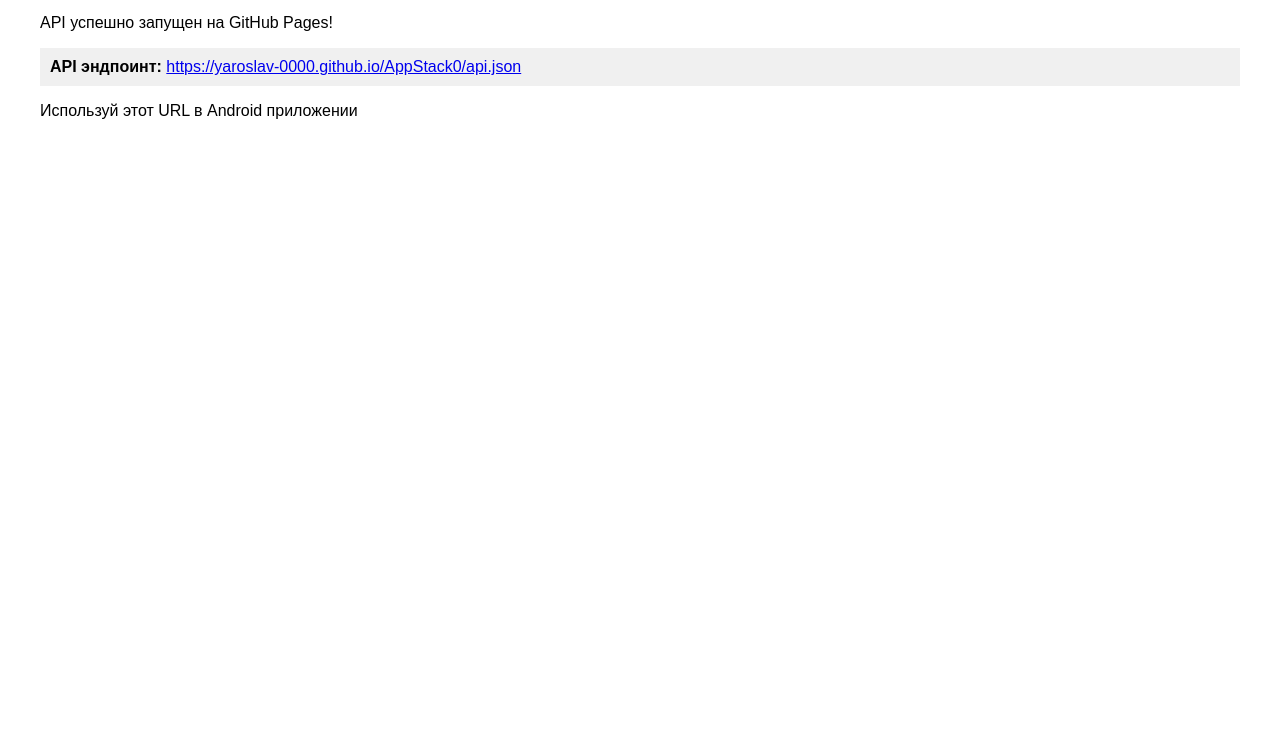
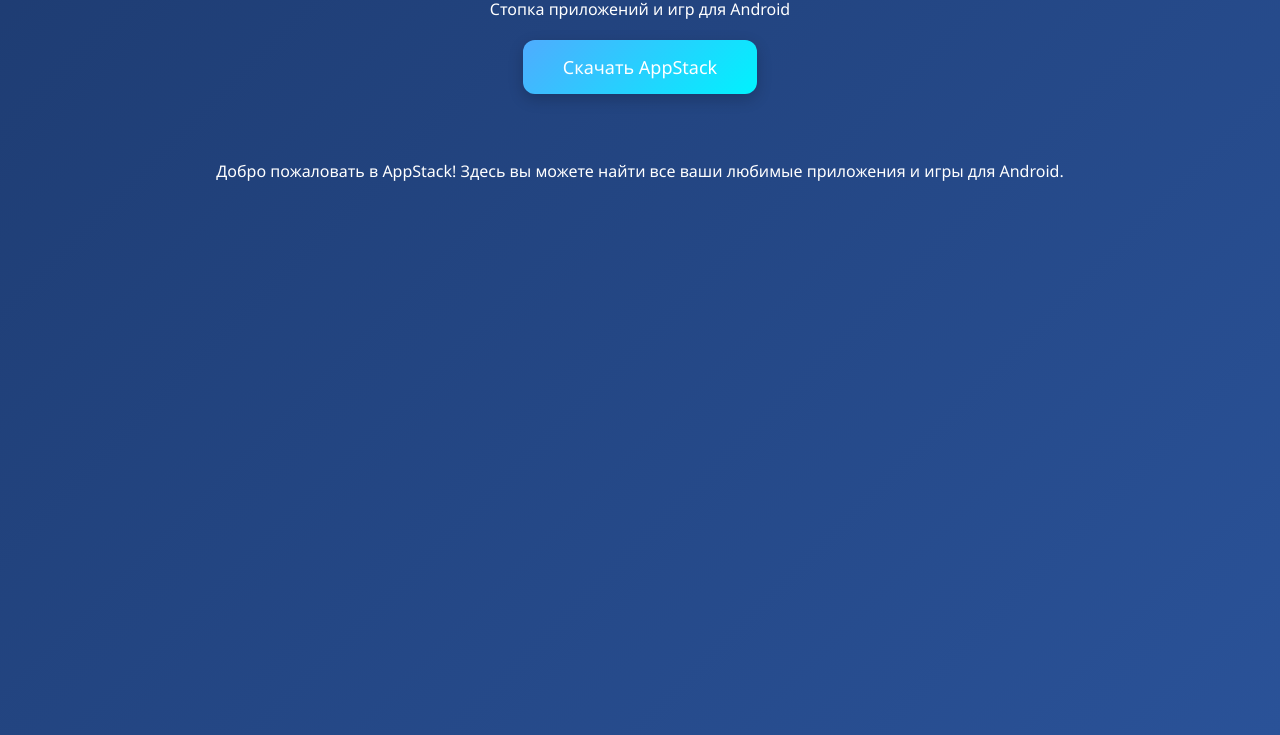
Before and after one commit to Yaroslav-0000/AppStack0, a plain HTML site: page index.html in a window 1280 px wide. Shown: the part 85-820 px from the top of the page. Drawn offline with Linux system fonts and the light colour scheme.

Commit message:
Update index.html

```diff
--- a/index.html
+++ b/index.html
@@ -1,21 +1,91 @@
 <!DOCTYPE html>
-<html>
+
+<html lang="ru">
 <head>
-    <title>AppStore API</title>
-    <style>
-        body { font-family: Arial, sans-serif; margin: 40px; }
-        .api-link { background: #f0f0f0; padding: 10px; margin: 10px 0; }
-    </style>
+<meta charset="UTF-8">
+<meta name="viewport" content="width=device-width, initial-scale=1.0">
+<title>AppStack - Магазин приложений</title>
+<style>
+body {
+  margin: 0;
+  font-family: 'Segoe UI', Tahoma, Geneva, Verdana, sans-serif;
+  background: linear-gradient(135deg, #1e3c72, #2a5298);
+  color: #fff;
+  padding: 10px;
+  display: flex;
+  flex-direction: column;
+  min-height: 100vh;
+}
+header {
+  text-align: center;
+  padding: 20px 10px;
+}
+header h1 {
+  font-size: 32px;
+  margin: 0 0 10px 0;
+  text-shadow: 1px 1px 3px rgba(0,0,0,0.5);
+}
+header p {
+  font-size: 16px;
+  margin: 0 0 20px 0;
+}
+.download-btn {
+  display: block;
+  width: max-content;
+  margin: 0 auto 30px auto;
+  background: linear-gradient(135deg, #4facfe, #00f2fe);
+  color: white;
+  padding: 15px 40px;
+  border-radius: 12px;
+  font-size: 18px;
+  text-decoration: none;
+  box-shadow: 0 5px 15px rgba(0,0,0,0.2);
+  transition: all 0.3s ease;
+  text-align: center;
+}
+.download-btn:hover {
+  transform: translateY(-3px);
+  box-shadow: 0 8px 20px rgba(0,0,0,0.3);
+}
+section {
+  padding: 0 10px 20px 10px;
+  text-align: center;
+  flex: 1;
+}
+footer {
+  text-align: center;
+  padding: 15px 10px;
+  background: rgba(0,0,0,0.2);
+  font-size: 14px;
+}
+footer a {
+  color: #4facfe;
+  text-decoration: none;
+}
+@media (max-width: 480px) {
+  header h1 {
+    font-size: 26px;
+  }
+  header p {
+    font-size: 14px;
+  }
+  .download-btn {
+    font-size: 16px;
+    padding: 12px 30px;
+  }
+}
+</style>
 </head>
 <body>
-    <h1>🚀 AppStore API</h1>
-    <p>API успешно запущен на GitHub Pages!</p>
 
-    <div class="api-link">
-        <strong>API эндпоинт:</strong>
-        <a href="api.json">https://yaroslav-0000.github.io/AppStack0/api.json</a>
-    </div>
+<header>
+  <h1>AppStack</h1>
+  <p>Стопка приложений и игр для Android</p>
+  <a href="AppStack.apk" class="download-btn">Скачать AppStack</a>
+</header>
 
-    <p>Используй этот URL в Android приложении</p>
+<section>
+  <p>Добро пожаловать в AppStack! Здесь вы можете найти все ваши любимые приложения и игры для Android.</p>
+</section>
 </body>
 </html>
```
